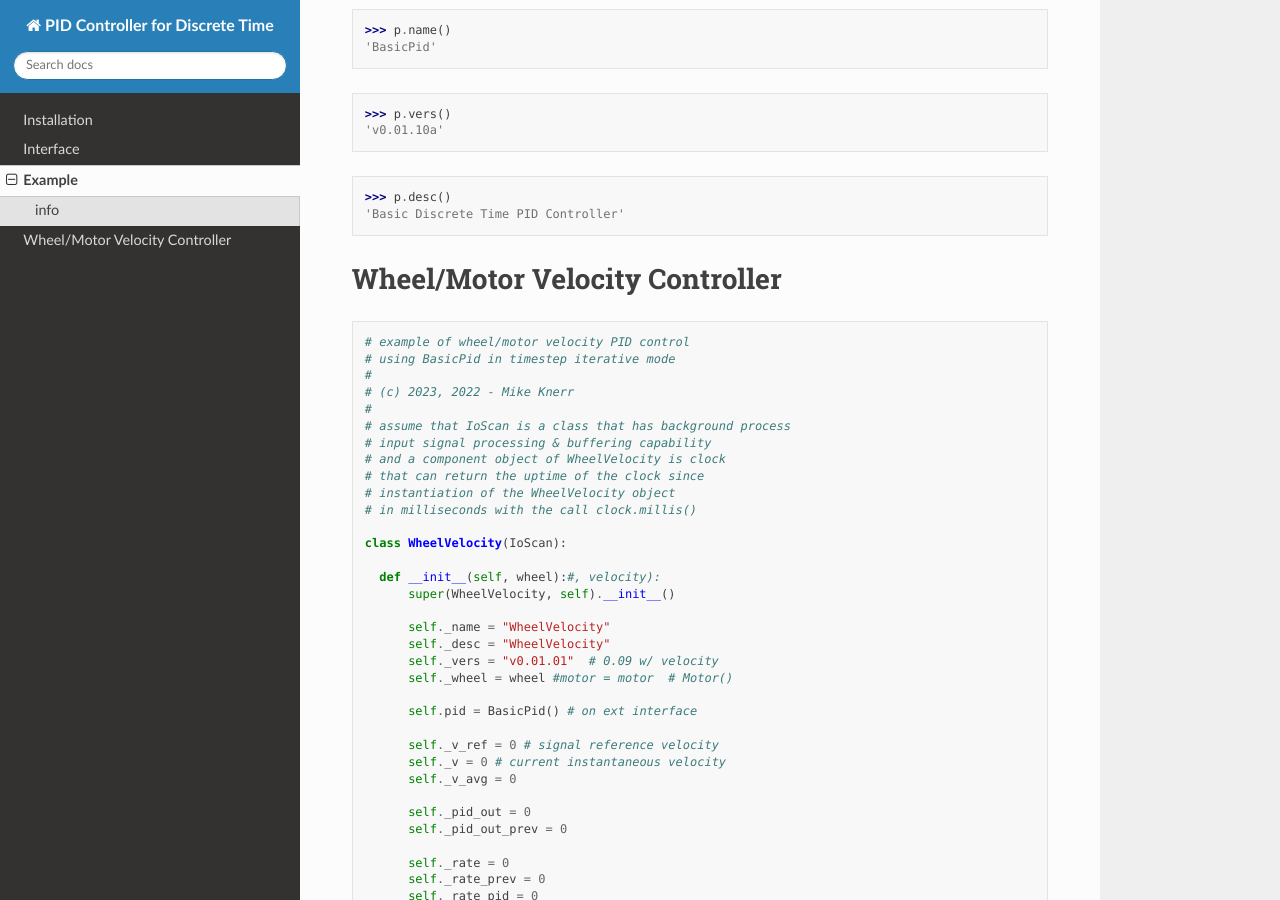
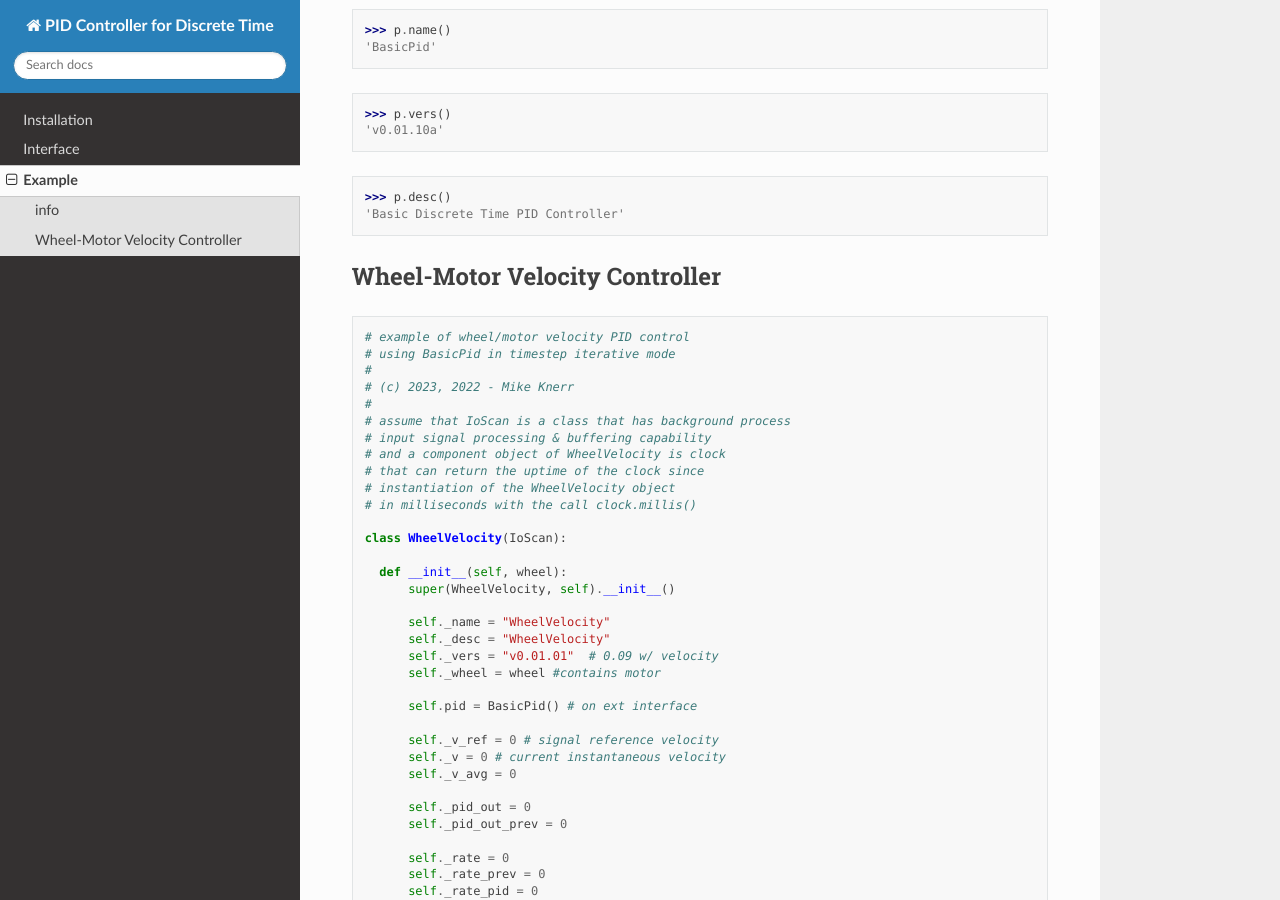
Before and after one commit to mkner/robo-pid, a Sphinx documentation site: the page built from docs/examples.rst, in a window 1280 px wide and 900 px high, scrolled down 570 px. Built offline with Sphinx 7.4.7 and the Read the Docs theme 2.0.0, drawn with Linux system fonts in a browser that asks for light colours.

Commit message:
Update examples.rst

```diff
--- a/docs/examples.rst
+++ b/docs/examples.rst
@@ -27,8 +27,8 @@ Or just:
 >>> p.desc()
 'Basic Discrete Time PID Controller'
 
-Wheel/Motor Velocity Controller
--------------------------------
+Wheel-Motor Velocity Controller
+*******************************
 
 .. code-block:: python
 
@@ -46,13 +46,13 @@ Wheel/Motor Velocity Controller
 
   class WheelVelocity(IoScan):
 
-    def __init__(self, wheel):#, velocity):
+    def __init__(self, wheel):
         super(WheelVelocity, self).__init__()
 
         self._name = "WheelVelocity"
         self._desc = "WheelVelocity"
         self._vers = "v0.01.01"  # 0.09 w/ velocity
-        self._wheel = wheel #motor = motor  # Motor()
+        self._wheel = wheel #contains motor
 
         self.pid = BasicPid() # on ext interface
 
```
